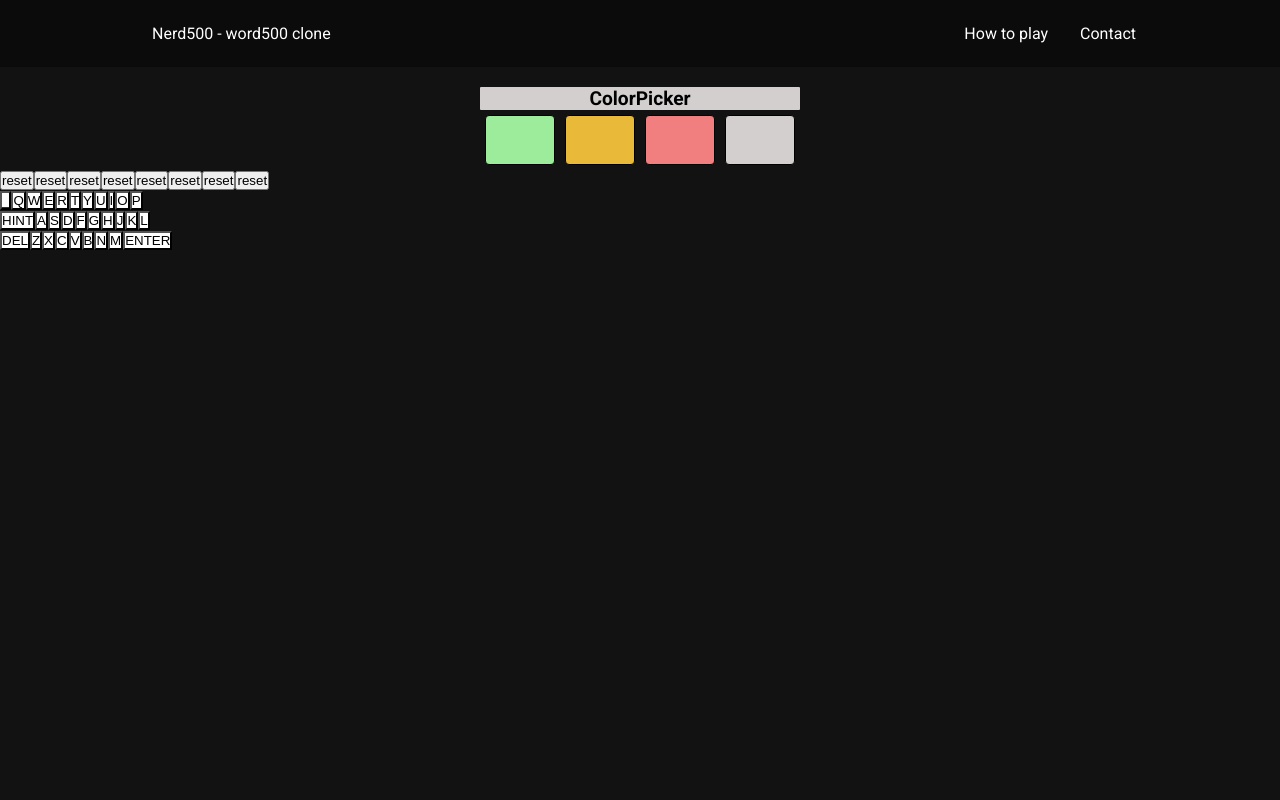
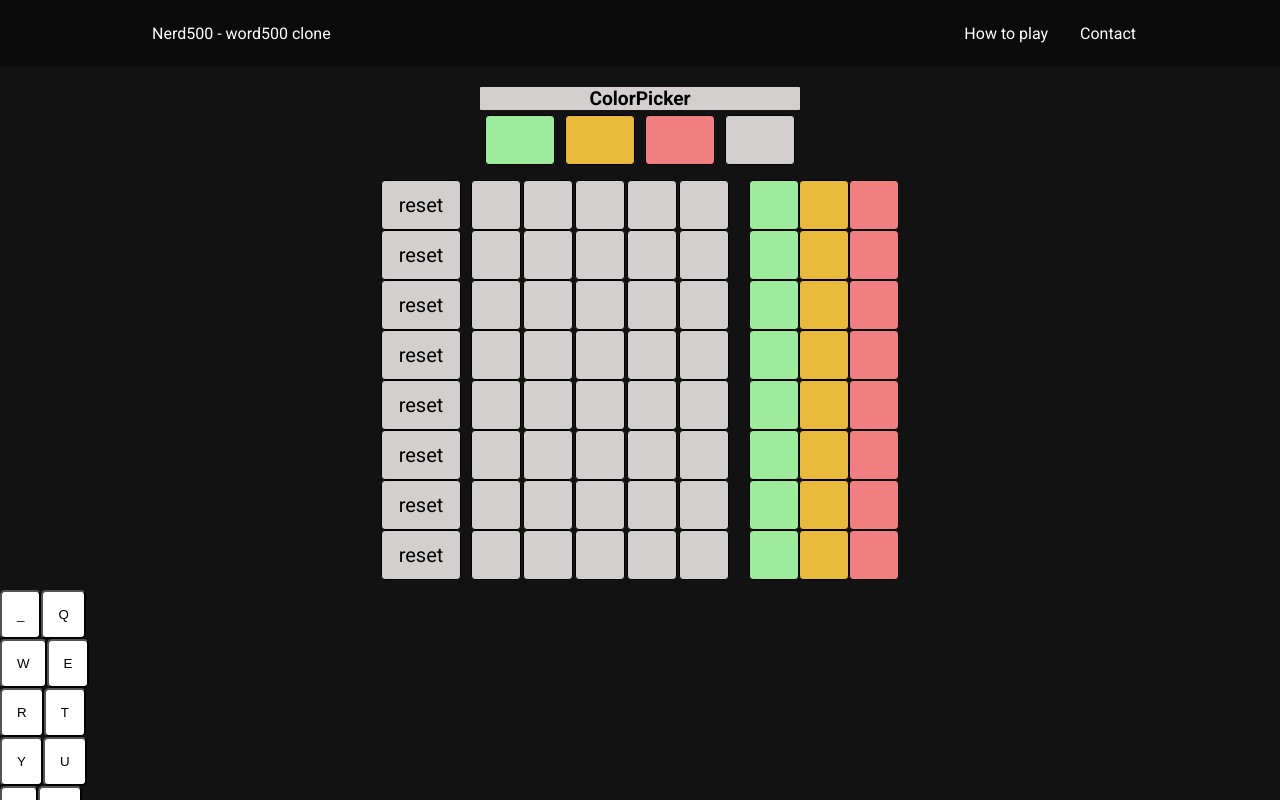
Before and after one commit to trialnerr/Nerd500-word500clone, a React app: page / in a window 1280 px wide. Shown: the top 800 px of the page. Built offline with nearby package versions, Linux system fonts and the light colour scheme.

Commit message:
Applied styles to boardContainer and its components

```diff
--- a/client/scss/game.scss
+++ b/client/scss/game.scss
@@ -84,72 +84,90 @@ h2{
   background-color: #d4cfcf;
 }
 
-// .square {
-//   height: 50px;
-//   width: 50px;
-//   margin: 5px;
-//   border: solid black 1px;
-//   display: flex;
-//   justify-content: center;
-//   align-items: center;
-//   text-align: center;
-//   margin-bottom: -2px;
-//   margin-right: -2px;
-//   font-size: 30px;
-//   background-color: #d4cfcf;
-//   color: black;
-//   border-radius: 4px;
-// }
+.boardContainer {
+  display: flex;
+  gap: 20px;
+  justify-content: center;
+  margin: 10px;
+}
 
-// .row-container {
-//   display: grid;
-//   grid-template-columns: repeat(5, 50px);
-//   gap: 2px;
-//   background-color: #d4cfcf;;
-// }
+.guessContainer {
+  display: flex;
+  gap: 10px;
+}
+.resetRows {
+  display: flex;
+  flex-direction: column;
+  // gap: 10px;
 
-// .boardContainer {
-//   display: flex;
-//   gap: 20px;
-//   justify-content: center;
-//   margin: 20px;
-// }
+}
+.reset {
+  font-size: 10px;
+  font-family: 'Roboto', sans-serif;
+  height: 50px;
+  width: 80px;
+  border: solid black 1px;
+  text-align: center;
+  font-size: 20px;
+  background-color: #d4cfcf;
+  border-radius: 4px;
+}
+
+.square {
+  height: 50px;
+  width: 50px;
+  // margin: 5px;
+  border: solid black 1px;
+  display: flex;
+  justify-content: center;
+  align-items: center;
+  text-align: center;
+  // margin-bottom: -2px;
+  // margin-right: -2px;
+  font-size: 30px;
+  // background-color: #d4cfcf;
+  color: black;
+  border-radius: 4px;
+}
+
+.row-container {
+  display: grid;
+  grid-template-columns: repeat(5, 50px);
+  gap: 2px;
+  .square{
+    background-color: #d4cfcf;
+  }
+}
+
+.answer_row {
+  display: flex;
+}
+
+#keyboardWrapper {
+  display: grid;
+  grid-template-columns: repeat(11, 1fr);
+  grid-auto-rows: minmax(50px, auto);
+
+}
+
+#keyboardContainer {
+
+}
 
 // .mainContainer {
 //   display: flex;
 //   flex-direction: column;
 // }
 
-// .guessContainer {
-//   display: flex;
-//   gap: 10px;
-// }
 
-// .reset {
-//   font-size: 10px;
-//   height: 50px;
-//   width: 80px;
-//   margin: 5px;
-//   // border: solid black 1px;
-//   display: flex;
-//   justify-content: center;
-//   align-items: center;
-//   text-align: center;
-//   margin-bottom: -2px;
-//   margin-right: -2px;
-//   font-size: 30px;
-//   background-color: #d4cfcf;
-//   border-radius: 4px;
-// }
+
+
 
 // .button-text {
 //   font-size: 12px;
 // }
 
-// #keyboardWrapper {
-//   display: flex;
-//   justify-content: center;
-// }
+
 
 // // #keyboardContainer {
 // //   display: flex;
@@ -159,17 +177,15 @@ h2{
 // //   justify-content: center;
 // // }
 
-// .keyboardButton {
-//   padding: 15px;
-//   border-radius: 5px;
-// }
+.keyboard-button {
+  padding: 15px;
+  border-radius: 5px;
+}
 
 
 
 
-// .answer_row {
-//   display: flex;
-// }
+
 
 
 
```
